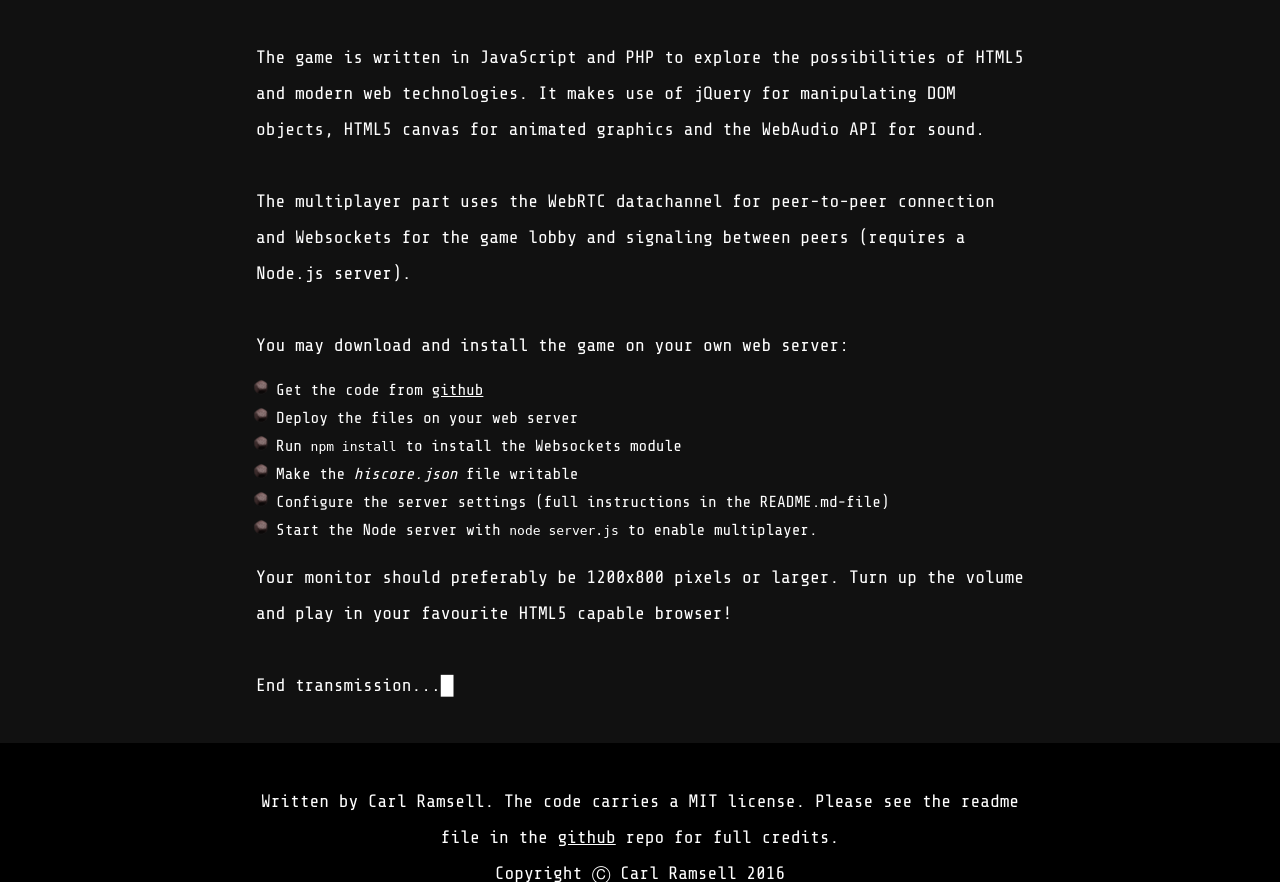
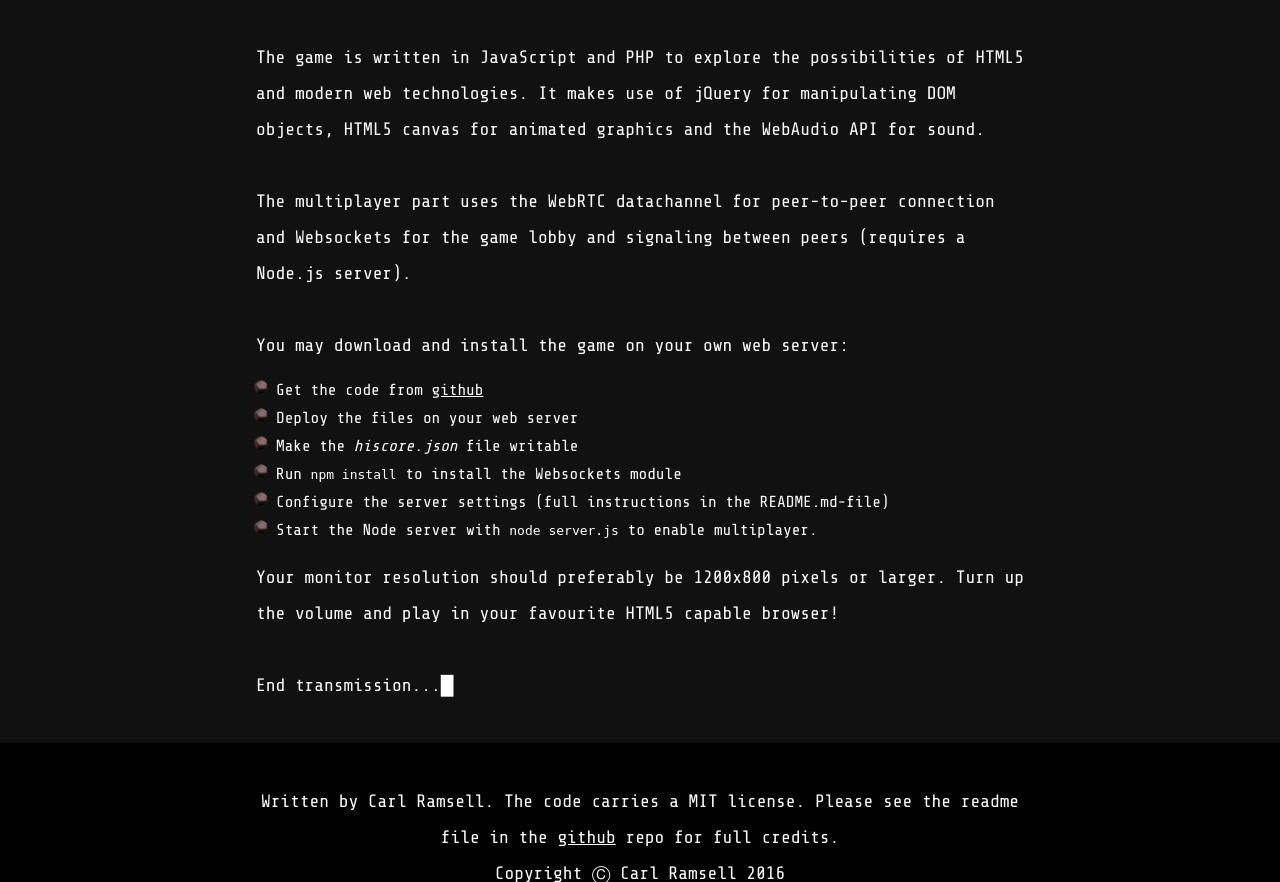
Before and after one commit to helikopterspark/asturan, a PHP site: page / in a window 1280 px wide. Shown: the part 3319-4201 px from the top of the page. Run offline with PHP 8.4, Linux system fonts and the light colour scheme; style sheets or scripts are compiled from the project's sources.

Commit message:
update index.php

```diff
--- a/index.php
+++ b/index.php
@@ -191,12 +191,12 @@ img {
 		<ul id="installation">
 			<li>Get the code from <a class="simple_link" href="https://github.com/helikopterspark/asturan">github</a></li>
 			<li>Deploy the files on your web server</li>
+			<li>Make the <i>hiscore.json</i> file writable</li>
 			<li>Run <code>npm install</code> to install the Websockets module</li>
-			<li>Make the <i>hiscore.json</i> file writable</li>
 			<li>Configure the server settings (full instructions in the README.md-file)</li>
 			<li>Start the Node server with <code>node server.js</code> to enable multiplayer.</li>
 		</ul>
-		<p>Your monitor should preferably be 1200x800 pixels or larger. Turn up the volume and play in your favourite HTML5 capable browser!</p>
+		<p>Your monitor resolution should preferably be 1200x800 pixels or larger. Turn up the volume and play in your favourite HTML5 capable browser!</p>
 		<p>&nbsp;</p>
 		<p>End transmission...&#9608;</p>
 	</div>
```
